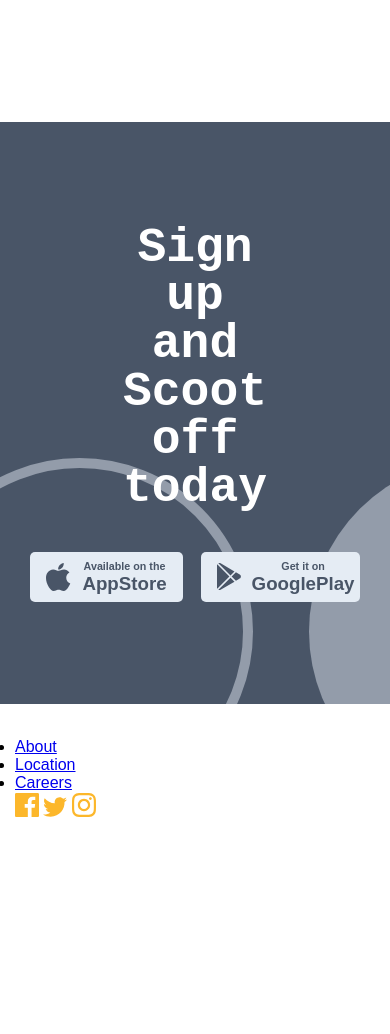
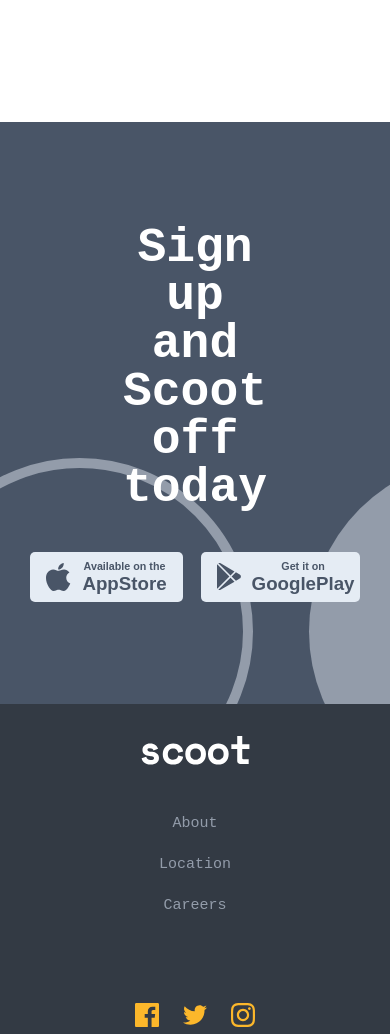
Before and after one commit to Baxtiyorr/Exam-project, a plain HTML site: page index.html in a window 390 px wide. Shown: the part 4860-5894 px from the top of the page. Before the commit the page ends 5681 px from the top, so only its background shows below. Drawn offline with Linux system fonts and the light colour scheme.

Commit message:
footer done

```diff
--- a/index.html
+++ b/index.html
@@ -191,7 +191,7 @@
         <div class="container">
             <div class="footer__content">
                 <div class="footer__content-links">
-                    <img src="./imges/icons/scoot-white.svg" alt="Scoot">
+                    <a href="./index.html"><img src="./imges/icons/scoot-white.svg" alt="Scoot"></a>
                     <ul>
                         <li>
                             <a href="#">About</a>
@@ -205,9 +205,9 @@
                     </ul>
                 </div>
                 <div class="media">
-                    <a href="#" target="_blank"><img src="./imges/icons/facebook.svg" alt="facebook"></a>
-                    <a href="#" target="_blank"><img src="./imges/icons/twitter.svg" alt="twitter"></a>
-                    <a href="#" target="_blank"><img src="./imges/icons/instagram.svg" alt="instagram"></a>
+                    <a href="https://www.instagram.com/" target="_blank"><img src="./imges/icons/facebook.svg" alt="facebook"></a>
+                    <a href="https://twitter.com/" target="_blank"><img src="./imges/icons/twitter.svg" alt="twitter"></a>
+                    <a href="https://www.instagram.com/" target="_blank"><img src="./imges/icons/instagram.svg" alt="instagram"></a>
                 </div>
             </div>
         </div>
--- a/sass/all-blocks/_bottom-section.scss
+++ b/sass/all-blocks/_bottom-section.scss
@@ -4,6 +4,7 @@
     background-color: $secondary-color;
     padding: 102px;
     overflow-y: hidden;
+    overflow-x: hidden;
 }
 
 .sign {
--- /dev/null
+++ b/sass/all-blocks/_footer.scss
@@ -0,0 +1,56 @@
+footer {
+    background-color: $footer-bg-color;
+    padding: 32px 165px;
+}
+
+.footer__content {
+    display: flex;
+    align-items: center;
+    justify-content: space-between;
+    &-links {
+        display: flex;
+        align-items: center;
+        column-gap: 58px;
+        & ul {
+            display: flex;
+            align-items: center;
+            column-gap: 32px;
+            list-style: none;
+            & li a {
+                color: $text-color;
+                font-family: 700;
+                font-size: 15px;
+                line-height: 25px;
+                font-family: $title-font;
+                text-decoration: none;
+            }
+        }
+    }
+}
+
+.media {
+    display: flex;
+    align-items: center;
+    column-gap: 24px;
+}
+
+@include fro-mobile {
+    .footer__content {
+        display: flex;
+        align-items: center;
+        flex-direction: column;
+        row-gap: 85px;
+        &-links {
+            display: flex;
+            flex-direction: column;
+            align-items: center;
+            row-gap: 41px;
+            & ul {
+                display: flex;
+                align-items: center;
+                flex-direction: column;
+                row-gap: 16px;
+            }
+        }
+    }
+}
--- a/sass/main.scss
+++ b/sass/main.scss
@@ -24,3 +24,4 @@
 @import './all-blocks/ability-section';
 @import './all-blocks/easy-use';
 @import './all-blocks/bottom-section';
+@import './all-blocks/footer';
```
Also changed, not shown: css/main.css, css/main.min.css, 2 other files.
